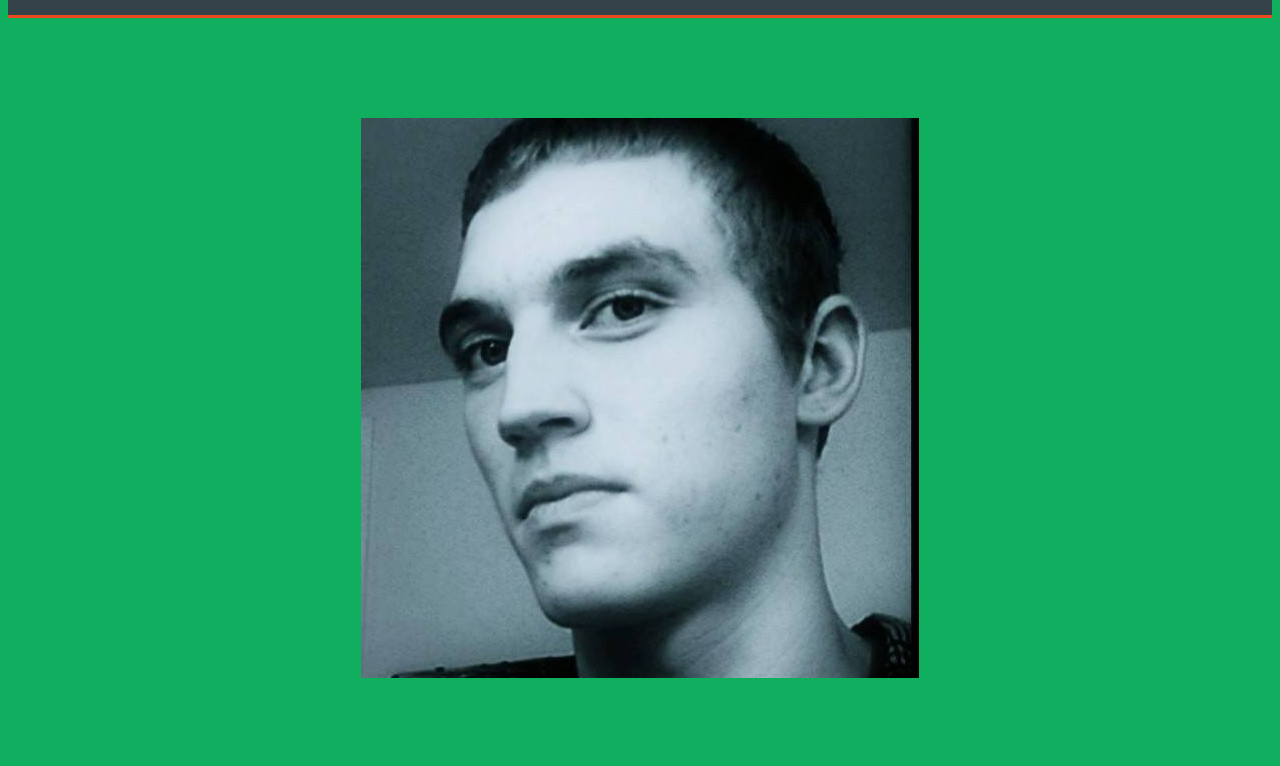
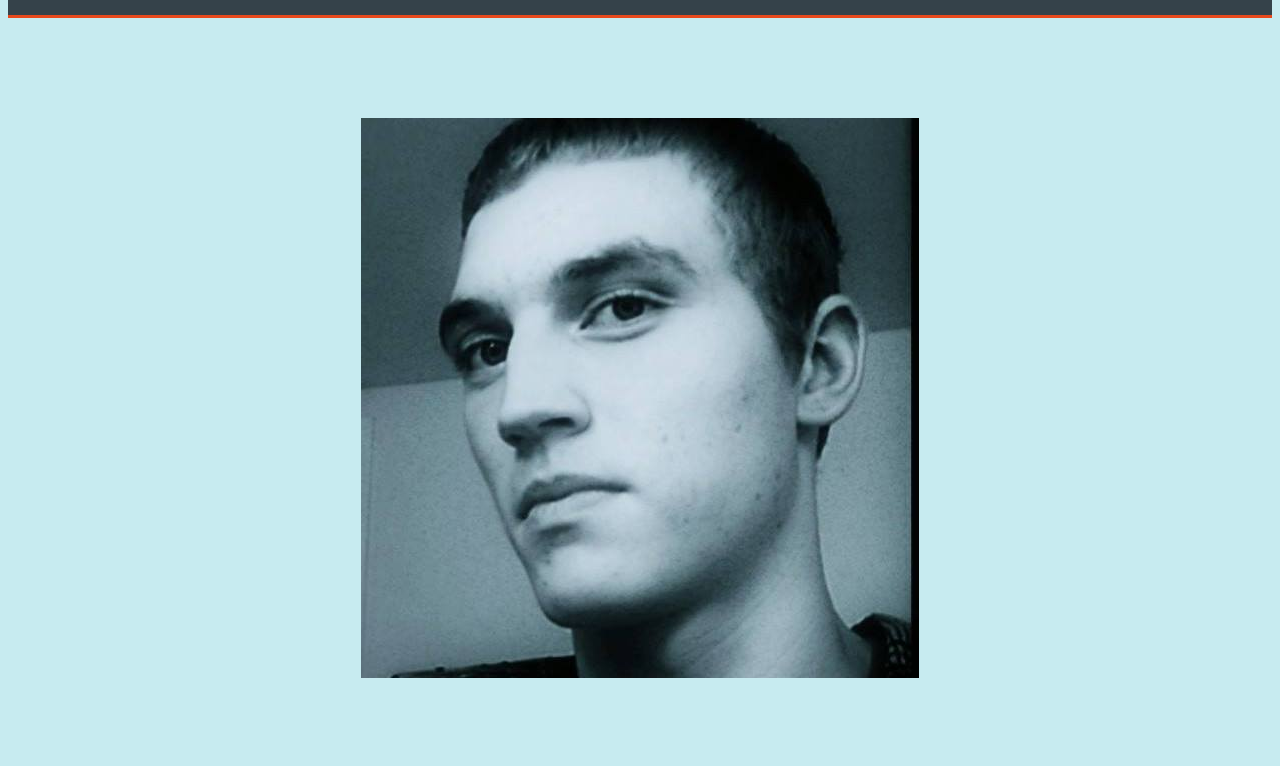
Before and after one commit to MarsCampbell/Responsive-Portfolio, a plain HTML site: page index.html in a window 1280 px wide. Shown: the part 93-859 px from the top of the page. Drawn offline with Linux system fonts and the light colour scheme.

Commit message:
Update style.css

```diff
--- a/style.css
+++ b/style.css
@@ -3,7 +3,7 @@ body {
     font-size: 15px;
     line-height:1.5;
     padding: 0;
-    background-color: #10AF60;
+    background-color: 	#c7ebf0;
 }
 
 .container {
```
